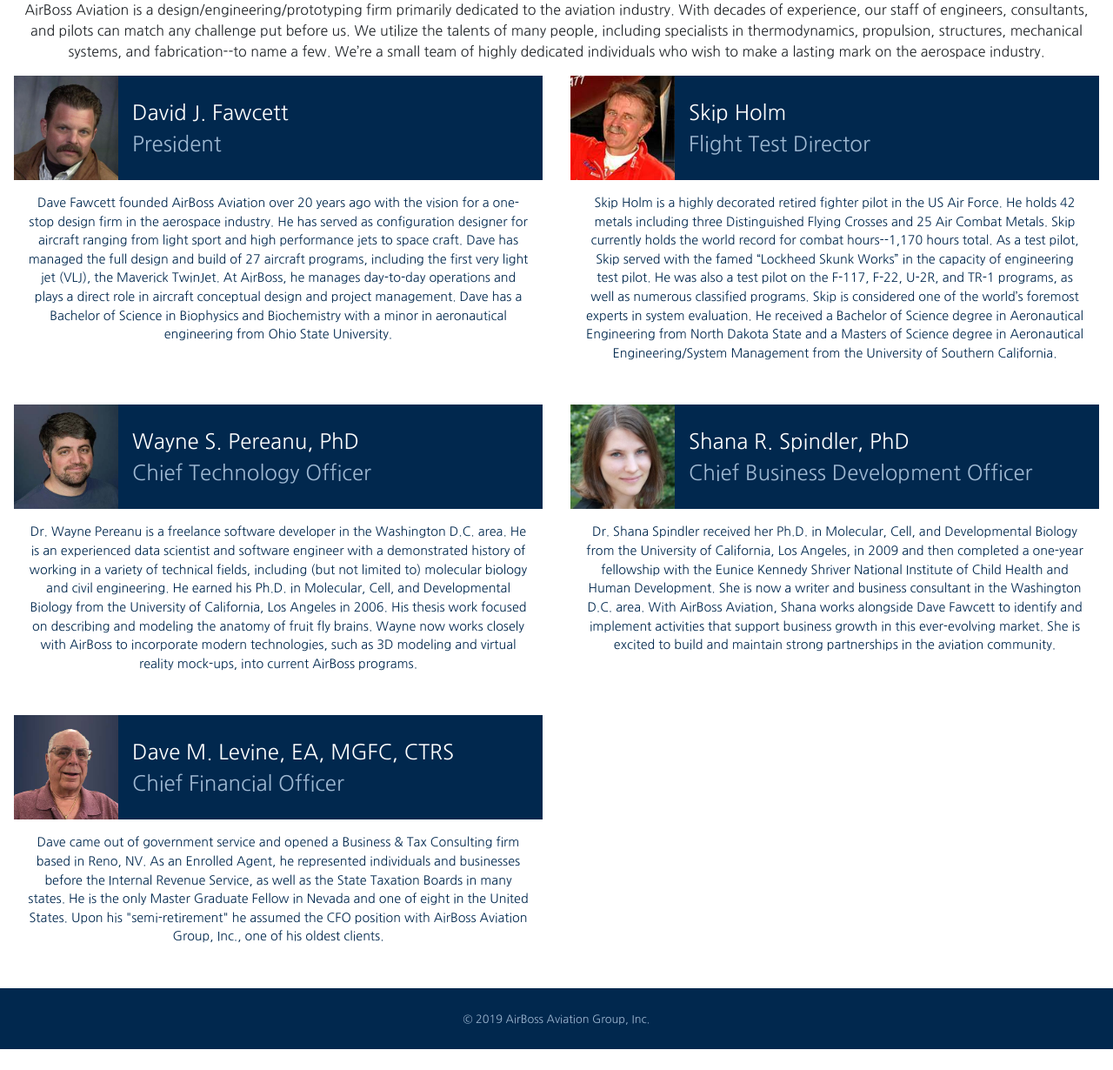
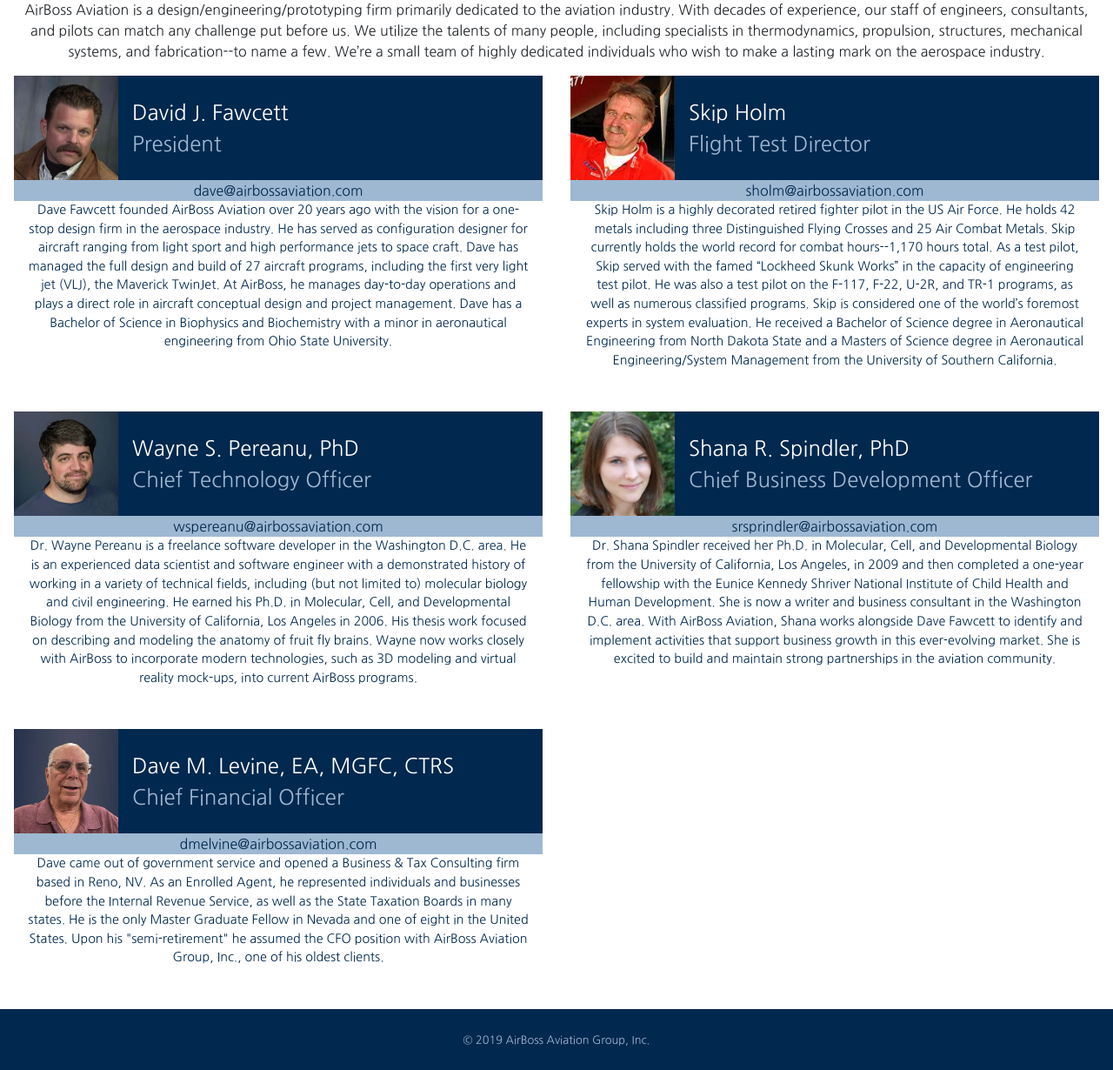
Before and after one commit to neromike/AirBoss-website, a PHP site: page /about in a window 1280 px wide. Shown: the part 225-1455 px from the top of the page at 87% size. Before the commit the page ends 1431 px from the top, so only its background shows below. Run offline with PHP 8.4, Linux system fonts and the light colour scheme; some libraries are stand-ins or nearby versions.

Commit message:
Update email addresses
Fix email unobfuscator
Add emails address to about page

```diff
--- a/about.php
+++ b/about.php
@@ -12,9 +12,6 @@
 }
 .person_container .row {
   margin: 0px;
-}
-.person_containerA {
-  margin-bottom: 1em !important;
 }
 .person_info {
   padding-left: 0.5em;
@@ -41,6 +38,10 @@
 .person_info {
   width: 100%;
 }
+.person_container_email {
+  background-color: <?php echo $color_base_light; ?>;
+  color: <?php echo $color_base_dark; ?>;
+}
 .person_copy {
   font-size: 0.9em;
   color: <?php echo $color_base_dark; ?>
@@ -49,6 +50,9 @@
 
 }
 @media (min-width: 768px) {
+
+}
+@media (min-width: 992px) {
   .person_info {
     padding-left: 1em;
     padding-right: 1em;
@@ -61,9 +65,6 @@
     font-size: 1.5em;
     line-height: 1.5em;
   }
-}
-@media (min-width: 992px) {
-
 }
 @media (min-width: 1200px) {
 
@@ -82,15 +83,15 @@
 
   <?php
   $people = array(
-    array("David J. Fawcett", "dave_fawcett", "President",
+    array("David J. Fawcett", "dave_fawcett", "President", "dave@airbossaviation" . $email_address_obfuscate . ".com",
           "Dave Fawcett founded AirBoss Aviation over 20 years ago with the vision for a one-stop design firm in the aerospace industry. He has served as configuration designer for aircraft ranging from light sport and high performance jets to space craft. Dave has managed the full design and build of 27 aircraft programs, including the first very light jet (VLJ), the Maverick TwinJet. At AirBoss, he manages day-to-day operations and plays a direct role in aircraft conceptual design and project management. Dave has a Bachelor of Science in Biophysics and Biochemistry with a minor in aeronautical engineering from Ohio State University."),
-    array("Skip Holm", "skip_holm", "Flight Test Director",
+    array("Skip Holm", "skip_holm", "Flight Test Director", "sholm@airbossaviation" . $email_address_obfuscate . ".com",
           "Skip Holm is a highly decorated retired fighter pilot in the US Air Force. He holds 42 metals including three Distinguished Flying Crosses and 25 Air Combat Metals. Skip currently holds the world record for combat hours--1,170 hours total. As a test pilot, Skip served with the famed “Lockheed Skunk Works” in the capacity of engineering test pilot. He was also a test pilot on the F-117, F-22, U-2R, and TR-1 programs, as well as numerous classified programs. Skip is considered one of the world’s foremost experts in system evaluation. He received a Bachelor of Science degree in Aeronautical Engineering from North Dakota State and a Masters of Science degree in Aeronautical Engineering/System Management from the University of Southern California."),
-    array("Wayne S. Pereanu, PhD", "wayne_pereanu", "Chief Technology Officer",
+    array("Wayne S. Pereanu, PhD", "wayne_pereanu", "Chief Technology Officer", "wspereanu@airbossaviation" . $email_address_obfuscate . ".com",
           "Dr. Wayne Pereanu is a freelance software developer in the Washington D.C. area. He is an experienced data scientist and software engineer with a demonstrated history of working in a variety of technical fields, including (but not limited to) molecular biology and civil engineering. He earned his Ph.D. in Molecular, Cell, and Developmental Biology from the University of California, Los Angeles in 2006. His thesis work focused on describing and modeling the anatomy of fruit fly brains. Wayne now works closely with AirBoss to incorporate modern technologies, such as 3D modeling and virtual reality mock-ups, into current AirBoss programs."),
-    array("Shana R. Spindler, PhD", "shana_spindler","Chief Business Development Officer",
+    array("Shana R. Spindler, PhD", "shana_spindler","Chief Business Development Officer", "srsprindler@airbossaviation" . $email_address_obfuscate . ".com",
           "Dr. Shana Spindler received her Ph.D. in Molecular, Cell, and Developmental Biology from the University of California, Los Angeles, in 2009 and then completed a one-year fellowship with the Eunice Kennedy Shriver National Institute of Child Health and Human Development. She is now a writer and business consultant in the Washington D.C. area. With AirBoss Aviation, Shana works alongside Dave Fawcett to identify and implement activities that support business growth in this ever-evolving market. She is excited to build and maintain strong partnerships in the aviation community."),
-    array("Dave M. Levine, EA, MGFC, CTRS", "dave_levine", "Chief Financial Officer",
+    array("Dave M. Levine, EA, MGFC, CTRS", "dave_levine", "Chief Financial Officer", "dmelvine@airbossaviation" . $email_address_obfuscate . ".com",
           "Dave came out of government service and opened a Business & Tax Consulting firm based in Reno, NV. As an Enrolled Agent, he represented individuals and businesses before the Internal Revenue Service, as well as the State Taxation Boards in many states. He is the only Master Graduate Fellow in Nevada and one of eight in the United States. Upon his &quot;semi-retirement&quot; he assumed the CFO position with AirBoss Aviation Group, Inc., one of his oldest clients."),
   );
   ?>
@@ -111,9 +112,12 @@
           </div>
         </div>
       </div>
+      <div class="person_container_email">
+        <a class="contact_email" href="mailto:<?php echo $person[3]; ?>"></a>
+      </div>
       <div class="person_containerB row">
         <div class="person_copy col-12">
-          <?php echo $person[3]; ?>
+          <?php echo $person[4]; ?>
         </div>
       </div>
     </div>
--- a/footer.php
+++ b/footer.php
@@ -23,12 +23,13 @@ footer .row {
 
 </body>
 <script>
-	if ($('.contact_email').length) {
-		let href = $('.contact_email').attr('href').replace('<?php echo $email_address_obfuscate . '.'; ?>', '.');
-	  $('.contact_email').attr('href', href);
+	$('.contact_email').each(function() {
+		let href = $(this).attr('href').replace('<?php echo $email_address_obfuscate . '.'; ?>', '.');
+	  $(this).attr('href', href);
 	  href = href.replace('mailto:', '');
-	  $('.contact_email').html(href);
-	}
+	  $(this).html(href);
+
+	});
 
 	function emailIsValid (email) {
 		return /^[^\s@]+@[^\s@]+\.[^\s@]+$/.test(email)
--- a/header.php
+++ b/header.php
@@ -35,7 +35,7 @@
 	$color_grey = "#e8edf2";
 
 	$email_address_obfuscate = "-planes";
-	$email_address = "dave@airboss-aerospace" . $email_address_obfuscate . ".com";
+	$email_address = "dave@airbossaviation" . $email_address_obfuscate . ".com";
 	$address1 = "3654 Powell Point Ste 206";
 	$address2 = "Colorado Springs, CO 80922";
 	$phone_number = "(719) 532-0636";
```
